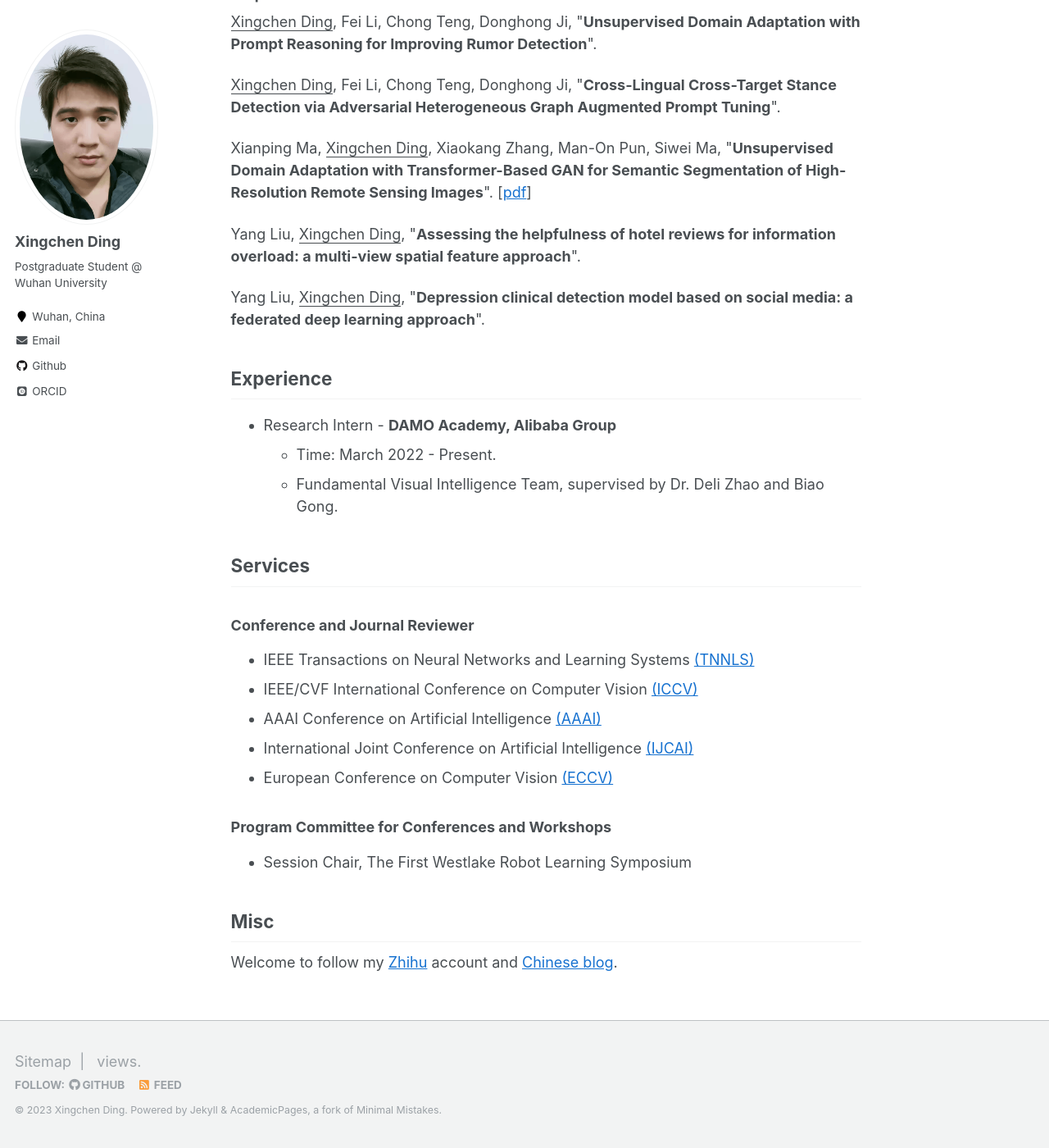
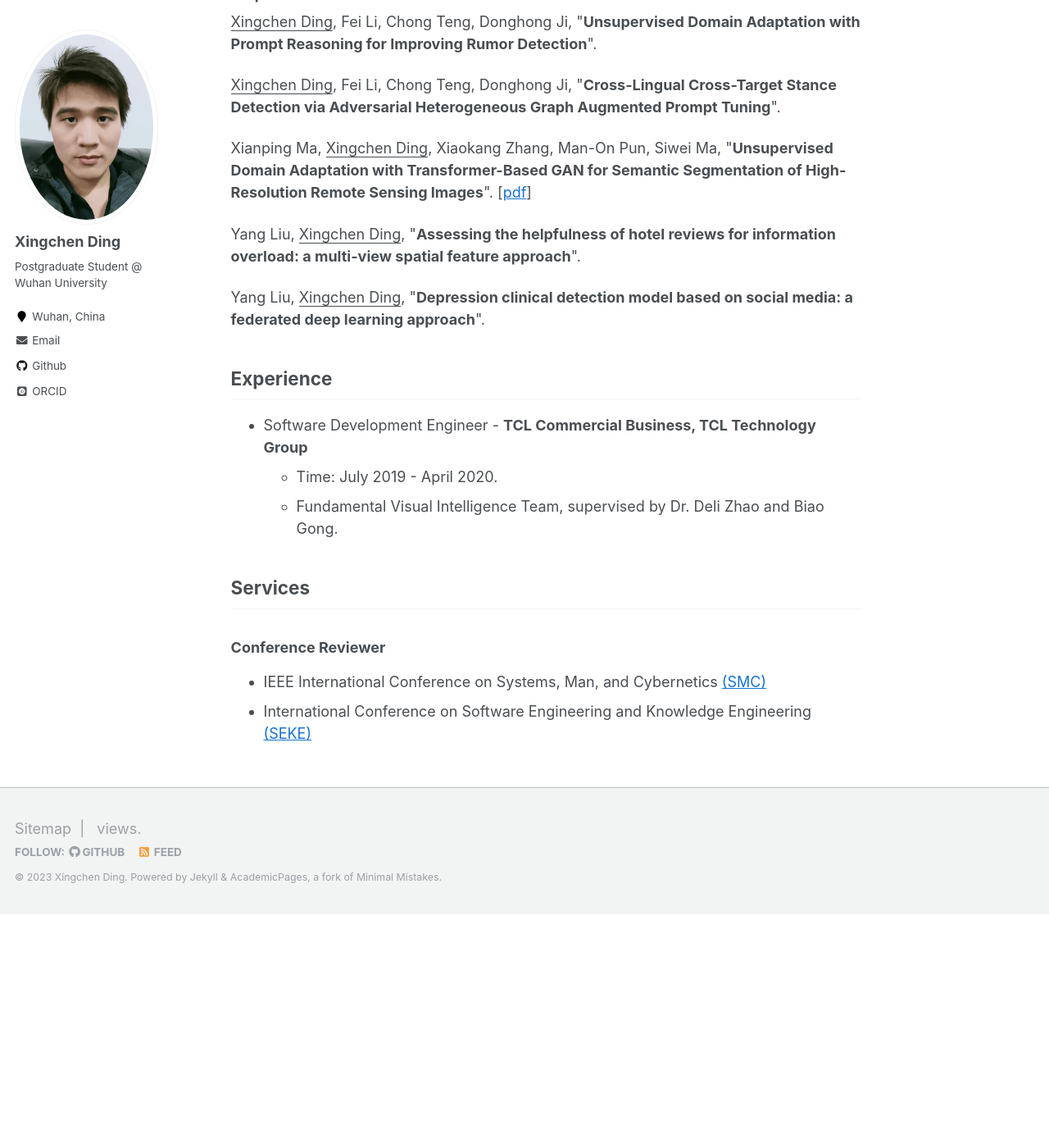
Before and after one commit to xingos123/xingos123.github.io, a Jekyll site: the page built from _pages/about.md, in a window 1280 px wide and 1400 px high, scrolled down 2046 px. Shown: the whole window at 82% size. Built offline with Jekyll 4.4.1, drawn with Linux system fonts in a browser that asks for light colours; some web fonts are replaced; comment, search, counter and statistics services are not loaded; after the commit the page ends 3161 px from its top, so only the background shows below that.

Commit message:
add. exper

```diff
--- a/_pages/about.md
+++ b/_pages/about.md
@@ -84,8 +84,8 @@ Yang Liu, <u>Xingchen Ding</u>, &quot;**Depression clinical detection model base
 
 <h2 id='experience'>Experience</h2>
 
-* Research Intern - **DAMO Academy, Alibaba Group**
-  * Time: March 2022 - Present.
+* Software Development Engineer - **TCL Commercial Business, TCL Technology Group**
+  * Time: July 2019 - April 2020.
   * Fundamental Visual Intelligence Team, supervised by Dr. Deli Zhao and Biao Gong.
 
 <!-- **Research Intern** | DAMO Academy, Alibaba Group | March 2022 - Present -->
@@ -109,21 +109,18 @@ Yang Liu, <u>Xingchen Ding</u>, &quot;**Depression clinical detection model base
 
 * [ICCV 2023](https://iccv2023.thecvf.com/) -->
 
-### Conference and Journal Reviewer
+### Conference Reviewer
 
-* IEEE Transactions on Neural Networks and Learning Systems [(TNNLS)](https://ieeexplore.ieee.org/xpl/RecentIssue.jsp?punumber=5962385)
-* IEEE/CVF International Conference on Computer Vision [(ICCV)](https://ieeexplore.ieee.org/xpl/conhome/1000149/all-proceedings)
-* AAAI Conference on Artificial Intelligence [(AAAI)](https://aaai.org/conference/aaai/)
-* International Joint Conference on Artificial Intelligence [(IJCAI)](https://www.ijcai.org/)
-* European Conference on Computer Vision [(ECCV)](https://www.ecva.net/index.php#conferences)
+* IEEE International Conference on Systems, Man, and Cybernetics [(SMC)](https://www.ieeesmc.org/)
+* International Conference on Software Engineering and Knowledge Engineering [(SEKE)](https://ksiresearch.org/seke/seke23.html)
 
-### Program Committee for Conferences and Workshops
+<!-- ### Program Committee for Conferences and Workshops
 
 * Session Chair, The First Westlake Robot Learning Symposium
 
 <h2 id='misc'>Misc</h2>
 
-Welcome to follow my [Zhihu](https://www.zhihu.com/people/huang-si-teng-67) account and [Chinese blog](https://kyonhuang.top/blog/).
+Welcome to follow my [Zhihu](https://www.zhihu.com/people/huang-si-teng-67) account and [Chinese blog](https://kyonhuang.top/blog/). -->
 
 <!-- <div align="middle">
   <a href="https://milab.westlake.edu.cn/" target="_blank"><img align="middle" style="max-width: 300px; width: 100%; margin-right: 40px; margin-top: 10px" src="https://kyonhuang.top/images/milab_logo.png" /></a>
```
